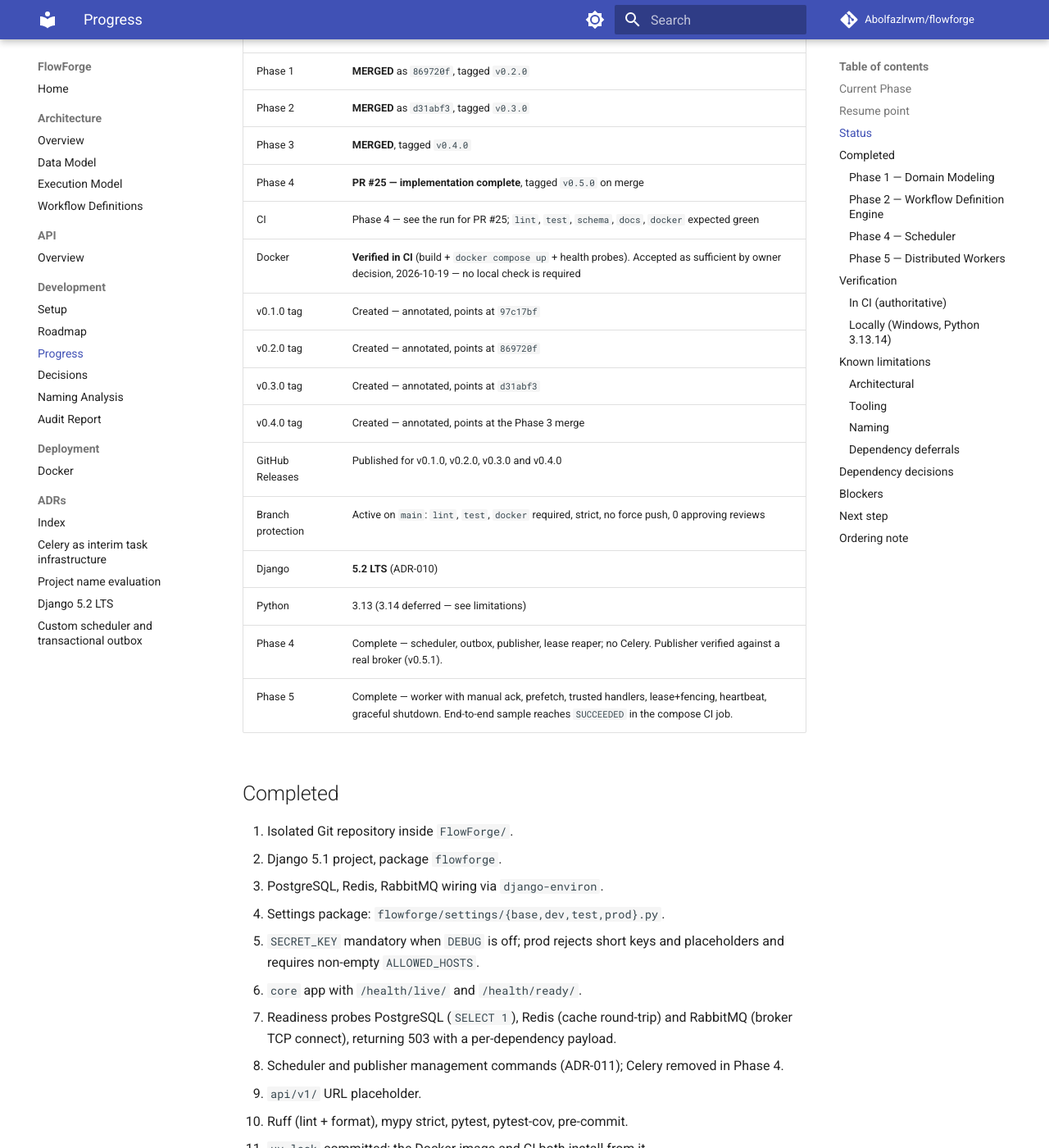
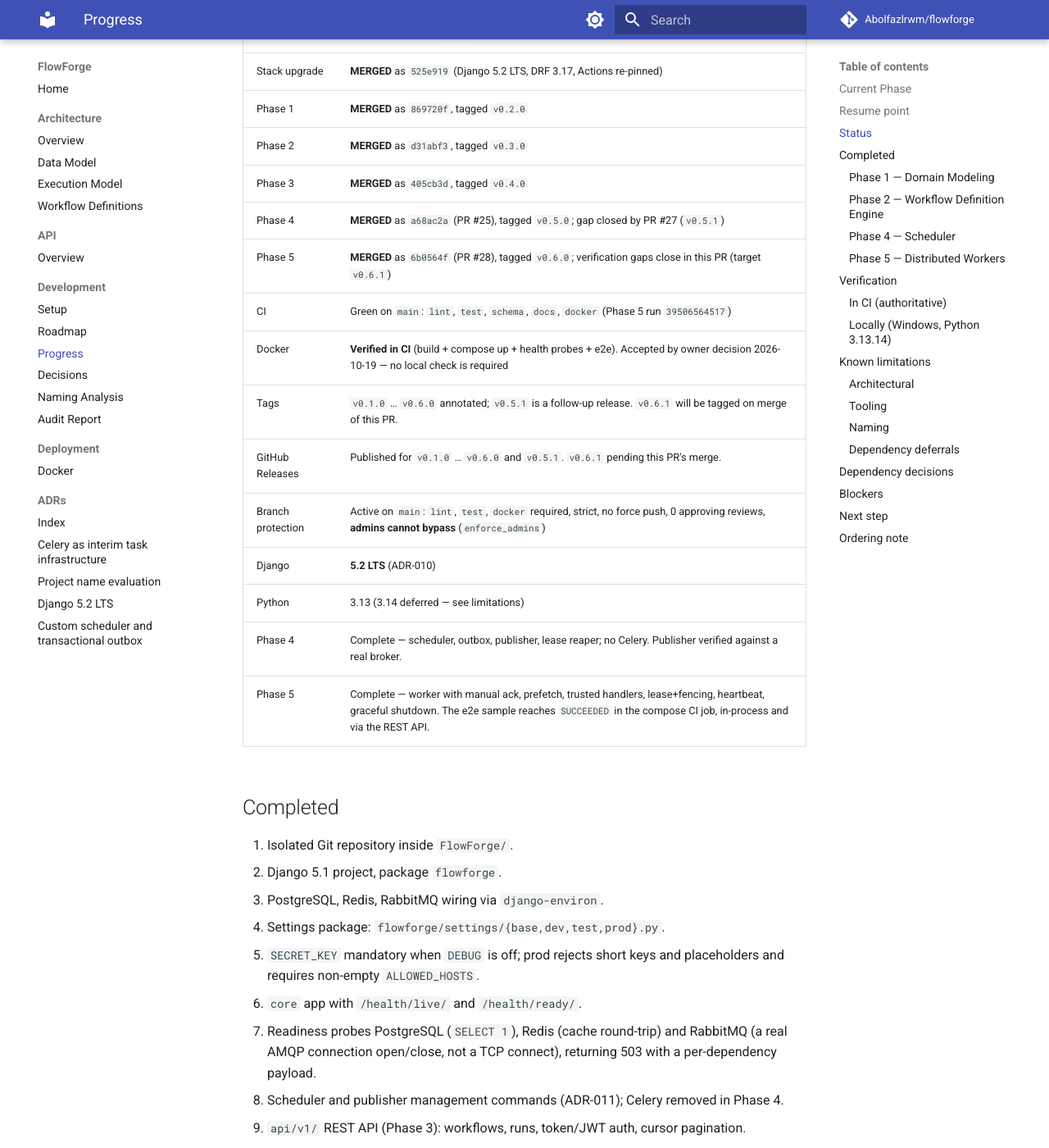
Before and after one commit to Abolfazlrwm/flowforge, an MkDocs documentation site: the page built from docs/development/PROGRESS.md, in a window 1280 px wide and 1400 px high, scrolled down 1045 px. Shown: the whole window at 82% size. Built offline with MkDocs 1.6.1 and Material for MkDocs 9.7.7, drawn with Linux system fonts in a browser that asks for light colours; comment, search, counter and statistics services are not loaded; some of the changed text lies outside the part shown.

Commit message:
docs: refresh PROGRESS, record the direct-push lapse, add the 0.6.1 changelog
- PROGRESS.md: current phase/branch/status reflect the v0.6.1 PR (not yet merged,
  so nothing claims it is released); item 7 is a real AMQP handshake; the service
  count is eight; limitations 3 (TCP probe), 4 (make demo) and 6 (no e2e suite)
  are corrected to what v0.6.0 + this PR actually do; Next step points at Phase 6.
- DECISIONS.md: records a8a5337 (the Phase 5 worker core pushed straight to main)
  as a process lapse, and that branch protection now sets enforce_admins.
- CHANGELOG.md: 0.6.1 entry (SIGTERM test, wait_for_file, e2e_token/healthcheck
  commands, real healthchecks, REST API e2e, the DECISIONS note).

```diff
--- a/docs/development/PROGRESS.md
+++ b/docs/development/PROGRESS.md
@@ -2,8 +2,9 @@
 
 ## Current Phase
 
-**Phase 5 — Distributed Workers: COMPLETE (v0.6.0).** Phases 0–4 are closed and
-released. Phase 6 — Reliability — is next.
+**Phase 5 — Distributed Workers: COMPLETE (v0.6.0).** Verification gaps are being
+closed in this PR (`fix/phase5-verification-gaps`), which will be tagged **v0.6.1**
+on merge. Phase 6 — Reliability — is next.
 
 ## Resume point
 
@@ -11,11 +12,11 @@
 
 | Question | Answer |
 |----------|--------|
-| Where is the work | `feat/phase5-worker`, branched from `main` at `a8a5337`. |
-| What is released | `v0.1.0` (Phase 0), `v0.2.0` (Phase 1), `v0.3.0` (Phase 2), `v0.4.0` (Phase 3), `v0.5.0` (Phase 4), `v0.5.1` (Phase 4 gap). |
+| Where is the work | `fix/phase5-verification-gaps`; on merge it becomes `v0.6.1`. `main` is the integration branch. |
+| What is released | `v0.1.0` … `v0.6.0`, plus `v0.5.1` (Phase 4 gap). `v0.6.1` (Phase 5 gaps) is the target of this PR. |
 | Framework | **Django 5.2 LTS** (owner decision, [ADR-010](../adr/ADR-010-django-5-2-lts.md)). Python stays at 3.13. |
 | Message broker | **RabbitMQ via pika**, no Celery ([ADR-011](../adr/ADR-011-custom-scheduler-and-transactional-outbox.md)). `RABBITMQ_URL` is the one broker. |
-| What is next | Merge PR #28, tag `v0.6.0`, then Phase 6 — Reliability (retries, dead-letter, backoff). |
+| What is next | Merge the v0.6.1 PR, tag `v0.6.1`, then Phase 6 — Reliability (retries, dead-letter, backoff). |
 | What blocks Phase 6 | **Nothing.** |
 | What else is open | Nothing pending an owner decision. |
 
@@ -23,25 +24,23 @@
 
 | Item | State |
 |------|-------|
-| Branch | `feat/phase4-scheduler-impl` |
+| Branch | `fix/phase5-verification-gaps` → will be tagged `v0.6.1` on merge |
 | Phase 0 PR | #1 — **MERGED** as `97c17bf` |
 | Stack upgrade | **MERGED** as `525e919` (Django 5.2 LTS, DRF 3.17, Actions re-pinned) |
 | Phase 1 | **MERGED** as `869720f`, tagged `v0.2.0` |
 | Phase 2 | **MERGED** as `d31abf3`, tagged `v0.3.0` |
-| Phase 3 | **MERGED**, tagged `v0.4.0` |
-| Phase 4 | **PR #25 — implementation complete**, tagged `v0.5.0` on merge |
-| CI | Phase 4 — see the run for PR #25; `lint`, `test`, `schema`, `docs`, `docker` expected green |
-| Docker | **Verified in CI** (build + `docker compose up` + health probes). Accepted as sufficient by owner decision, 2026-10-19 — no local check is required |
-| v0.1.0 tag | Created — annotated, points at `97c17bf` |
-| v0.2.0 tag | Created — annotated, points at `869720f` |
-| v0.3.0 tag | Created — annotated, points at `d31abf3` |
-| v0.4.0 tag | Created — annotated, points at the Phase 3 merge |
-| GitHub Releases | Published for v0.1.0, v0.2.0, v0.3.0 and v0.4.0 |
-| Branch protection | Active on `main`: `lint`, `test`, `docker` required, strict, no force push, 0 approving reviews |
+| Phase 3 | **MERGED** as `405cb3d`, tagged `v0.4.0` |
+| Phase 4 | **MERGED** as `a68ac2a` (PR #25), tagged `v0.5.0`; gap closed by PR #27 (`v0.5.1`) |
+| Phase 5 | **MERGED** as `6b0564f` (PR #28), tagged `v0.6.0`; verification gaps close in this PR (target `v0.6.1`) |
+| CI | Green on `main`: `lint`, `test`, `schema`, `docs`, `docker` (Phase 5 run `39506564517`) |
+| Docker | **Verified in CI** (build + compose up + health probes + e2e). Accepted by owner decision 2026-10-19 — no local check is required |
+| Tags | `v0.1.0` … `v0.6.0` annotated; `v0.5.1` is a follow-up release. `v0.6.1` will be tagged on merge of this PR. |
+| GitHub Releases | Published for `v0.1.0` … `v0.6.0` and `v0.5.1`. `v0.6.1` pending this PR's merge. |
+| Branch protection | Active on `main`: `lint`, `test`, `docker` required, strict, no force push, 0 approving reviews, **admins cannot bypass** (`enforce_admins`) |
 | Django | **5.2 LTS** (ADR-010) |
 | Python | 3.13 (3.14 deferred — see limitations) |
-| Phase 4 | Complete — scheduler, outbox, publisher, lease reaper; no Celery. Publisher verified against a real broker (v0.5.1). |
-| Phase 5 | Complete — worker with manual ack, prefetch, trusted handlers, lease+fencing, heartbeat, graceful shutdown. End-to-end sample reaches `SUCCEEDED` in the compose CI job. |
+| Phase 4 | Complete — scheduler, outbox, publisher, lease reaper; no Celery. Publisher verified against a real broker. |
+| Phase 5 | Complete — worker with manual ack, prefetch, trusted handlers, lease+fencing, heartbeat, graceful shutdown. The e2e sample reaches `SUCCEEDED` in the compose CI job, in-process and via the REST API. |
 
 ## Completed
 
@@ -53,14 +52,17 @@
    placeholders and requires non-empty `ALLOWED_HOSTS`.
 6. `core` app with `/health/live/` and `/health/ready/`.
 7. Readiness probes PostgreSQL (`SELECT 1`), Redis (cache round-trip) and
-   RabbitMQ (broker TCP connect), returning 503 with a per-dependency payload.
+   RabbitMQ (a real AMQP connection open/close, not a TCP connect), returning 503
+   with a per-dependency payload.
 8. Scheduler and publisher management commands (ADR-011); Celery removed in Phase 4.
-9. `api/v1/` URL placeholder.
+9. `api/v1/` REST API (Phase 3): workflows, runs, token/JWT auth, cursor pagination.
 10. Ruff (lint + format), mypy strict, pytest, pytest-cov, pre-commit.
 11. `uv.lock` committed; the Docker image and CI both install from it.
 12. CI: lock check, lint, format, mypy, migration check, unit tests against
-    PostgreSQL + Redis, and a compose smoke test that brings up all six
-    services and probes both health endpoints.
+    PostgreSQL + Redis, integration tests against PostgreSQL + RabbitMQ, and a
+    compose smoke test that brings up all eight services, probes both health
+    endpoints, and drives the sample workflow to `SUCCEEDED` in-process and via
+    the REST API.
 13. All GitHub Actions pinned to commit SHAs; Dependabot covers `uv`,
     `github-actions` and `docker`.
 14. Docker Compose stack with healthchecks and `service_healthy` dependencies.
@@ -258,6 +260,9 @@
 
 ### In CI (authoritative)
 
+Phase 5 run: https://github.com/Abolfazlrwm/flowforge/actions/runs/39506564517
+(v0.6.0 — worker; 389 unit + 20 integration green; docker e2e reached `SUCCEEDED`)
+
 Phase 2 run: https://github.com/Abolfazlrwm/flowforge/actions/runs/39252710339
 
 | Job | Result |
@@ -340,20 +345,25 @@
    container with `REQUIRE_RABBITMQ=1`: confirms + arrival, mandatory routing,
    outage then recovery, crash-window redelivery, and two publishers without
    duplicates. No remaining owner-side verification is required.
-3. **Readiness checks are shallow.** RabbitMQ is checked with a TCP connect,
-   not an authenticated AMQP handshake. Redis is checked with a cache write,
-   which would also pass against a different cache backend.
-4. **`make demo` does not run a workflow yet.** It brings up the stack and
-   probes both health endpoints. A real end-to-end workflow demo becomes
-   possible once Phase 5 (workers) lands.
+3. **Readiness checks are mostly real but not exhaustive.** RabbitMQ is checked
+   with a real AMQP connection open/close (not a TCP connect), Redis with a cache
+   write (which would also pass against a different cache backend), and PostgreSQL
+   with `SELECT 1`. None asserts the broker's vhost/permissions beyond a successful
+   handshake.
+4. **`make demo` does not run a workflow yet.** It brings up the stack and probes
+   both health endpoints. A real end-to-end run is exercised by `manage.py
+   sample_run` (in-process) and by the REST API in the compose CI job, not by
+   `make demo`.
 
 ### Tooling
 
 5. **Base image pinned by tag, not digest.** `python:3.13-slim` can drift.
-6. **No end-to-end suite.** `tests/integration/` now covers concurrent state
-   transitions on real PostgreSQL, but there is no test that drives a workflow
-   from API request to worker completion; that becomes possible in Phase 5.
-   `tests/e2e/` is still empty.
+6. **No dedicated `tests/e2e/` directory.** End-to-end coverage lives in the
+   compose CI job: `manage.py sample_run` drives a workflow in-process to
+   `SUCCEEDED`, and a separate step drives the same flow through the REST API
+   (auth → publish → trigger → poll). The SIGTERM subprocess test
+   (`tests/integration/test_worker_sigterm.py`) covers graceful shutdown against
+   real PostgreSQL + RabbitMQ. These run only in CI (no local Docker/PostgreSQL).
 7. **Coverage is 100% of a very small codebase.** The number is not yet
    meaningful as a quality signal.
 8. **Pre-commit hooks use `language: system`**, so they depend on the local
@@ -444,14 +454,16 @@
 
 ## Next step
 
-Phase 5 is complete. Merge PR #28, tag `v0.6.0`, then proceed to **Phase 6 —
-Reliability (v0.7.0)**: retry policies, exponential backoff, dead-letter handling,
-and persisting handler results. The `retrying` state and `schedule_retry` edge
-already exist; Phase 6 is the policy that drives them and the DLQ.
+Phase 5 is complete (`v0.6.0`) and its verification gaps close in this PR (target
+`v0.6.1`). Proceed to **Phase 6 — Reliability (v0.7.0)**: retry policies,
+exponential backoff with jitter, dead-letter handling, and persisting handler
+results. The `retrying` state and `schedule_retry` edge already exist; Phase 6 is
+the policy that drives them and the DLQ.
 
-Phase 5 left one thing Phase 6 will feel: **a failed task does not retry.** The
+Phase 5 left two things Phase 6 will feel: **a failed task does not retry** (the
 worker marks it FAILED and the run FAILED; nothing schedules a retry or a
-dead-letter route yet.
+dead-letter route yet), and **handler return values are not persisted** (only the
+task outcome).
 
 ## Ordering note
 
```
Also changed, not shown: CHANGELOG.md (+33 -0 lines), docs/development/DECISIONS.md (+25 -0 lines).
